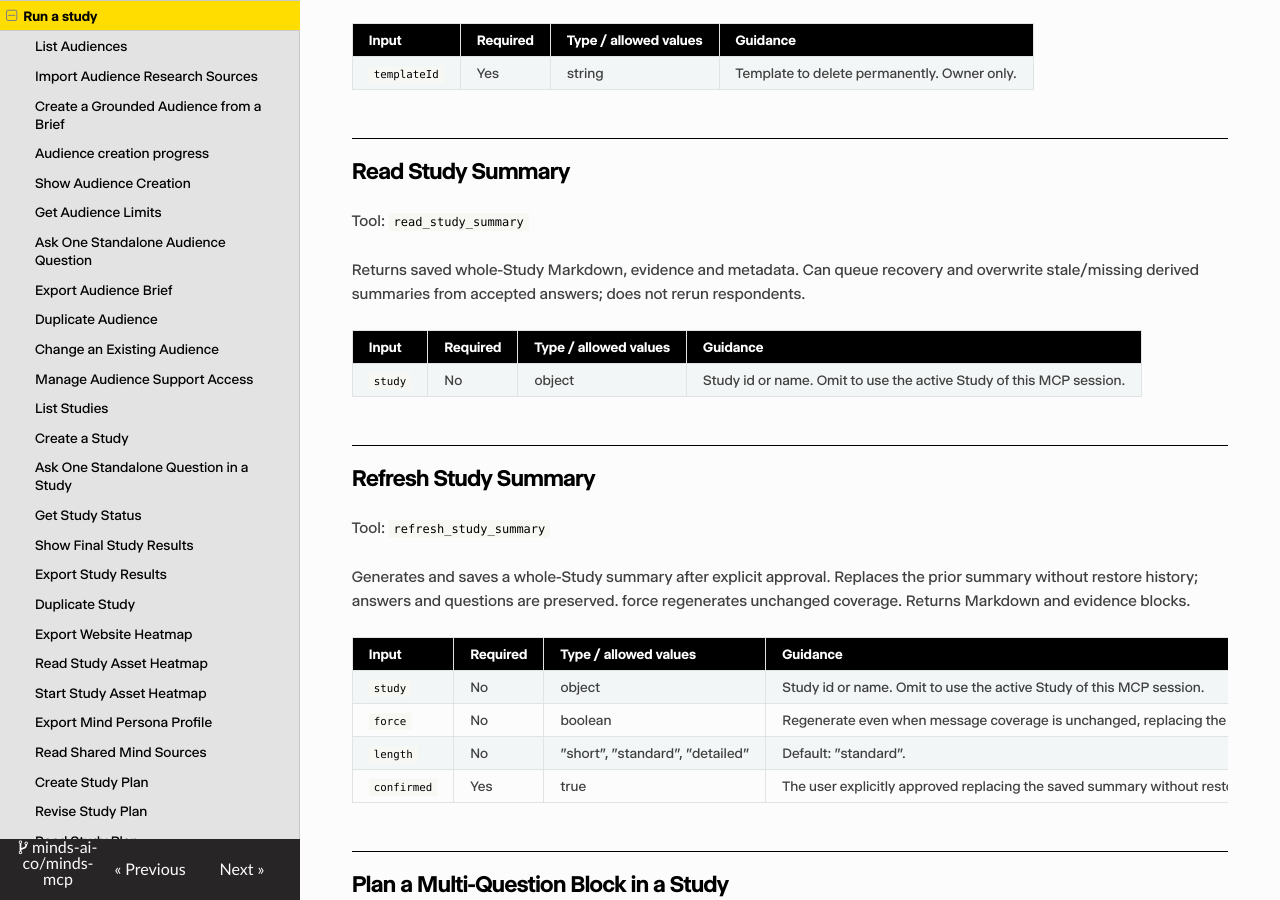
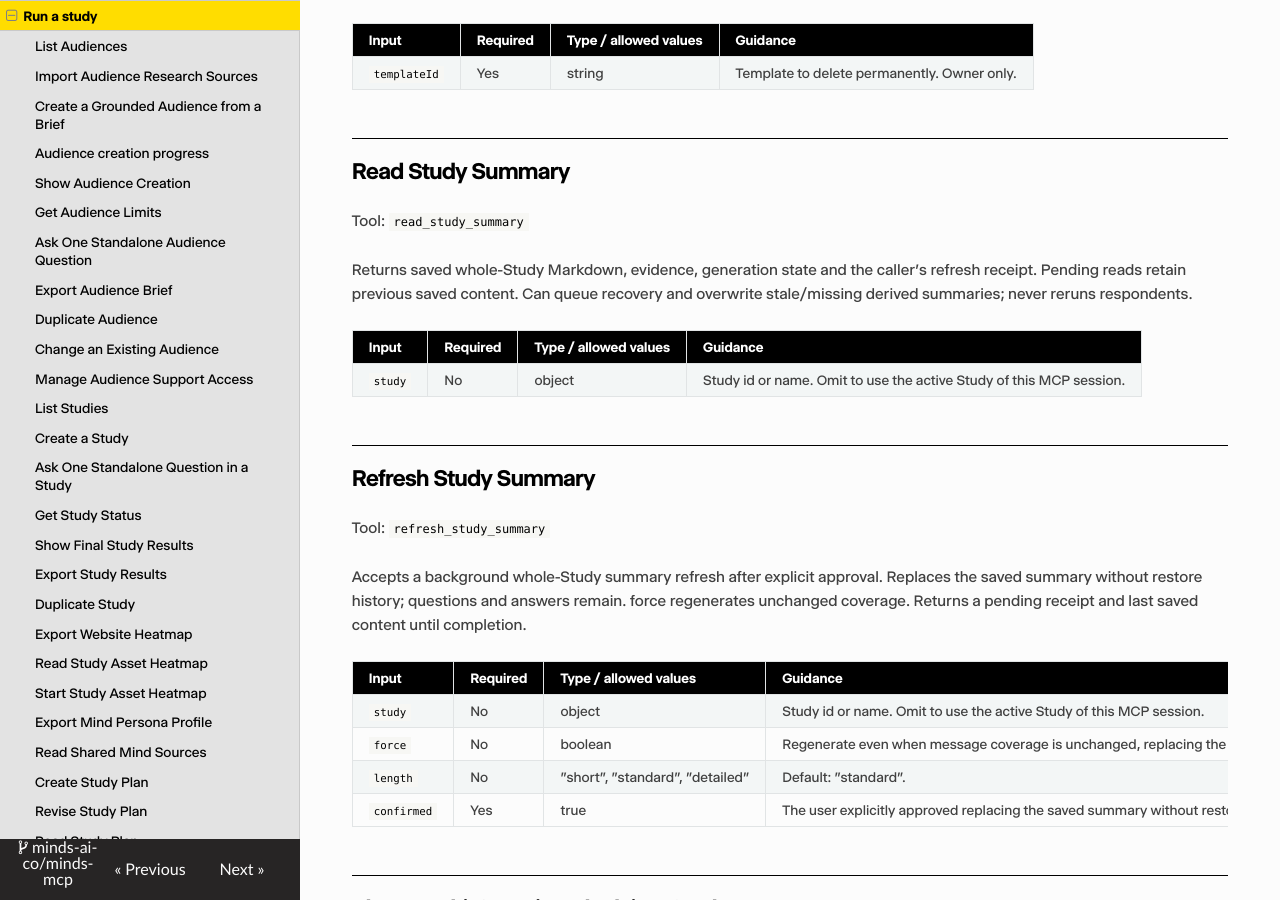
Before and after one commit to minds-ai-co/minds-mcp, an MkDocs documentation site: the page built from reference/workflow.md, in a window 1280 px wide and 900 px high, scrolled down 18955 px. Built offline with MkDocs 1.6.1, drawn with Linux system fonts in a browser that asks for light colours; nearby versions of some CDN libraries.

Commit message:
docs: sync MCP surface from production

```diff
--- a/reference/workflow.md
+++ b/reference/workflow.md
@@ -575,7 +575,7 @@ Only for saved Study templates; it cannot delete Studies, Audiences, Minds or an
 
 Tool: `read_study_summary`
 
-Returns saved whole-Study Markdown, evidence and metadata. Can queue recovery and overwrite stale/missing derived summaries from accepted answers; does not rerun respondents.
+Returns saved whole-Study Markdown, evidence, generation state and the caller's refresh receipt. Pending reads retain previous saved content. Can queue recovery and overwrite stale/missing derived summaries; never reruns respondents.
 
 | Input | Required | Type / allowed values | Guidance |
 | --- | --- | --- | --- |
@@ -585,7 +585,7 @@ Returns saved whole-Study Markdown, evidence and metadata. Can queue recovery an
 
 Tool: `refresh_study_summary`
 
-Generates and saves a whole-Study summary after explicit approval. Replaces the prior summary without restore history; answers and questions are preserved. force regenerates unchanged coverage. Returns Markdown and evidence blocks.
+Accepts a background whole-Study summary refresh after explicit approval. Replaces the saved summary without restore history; questions and answers remain. force regenerates unchanged coverage. Returns a pending receipt and last saved content until completion.
 
 | Input | Required | Type / allowed values | Guidance |
 | --- | --- | --- | --- |
```
Also changed, not shown: README.md (+2 -2 lines), reference/tools.md (+3 -3 lines), 1 other file.
